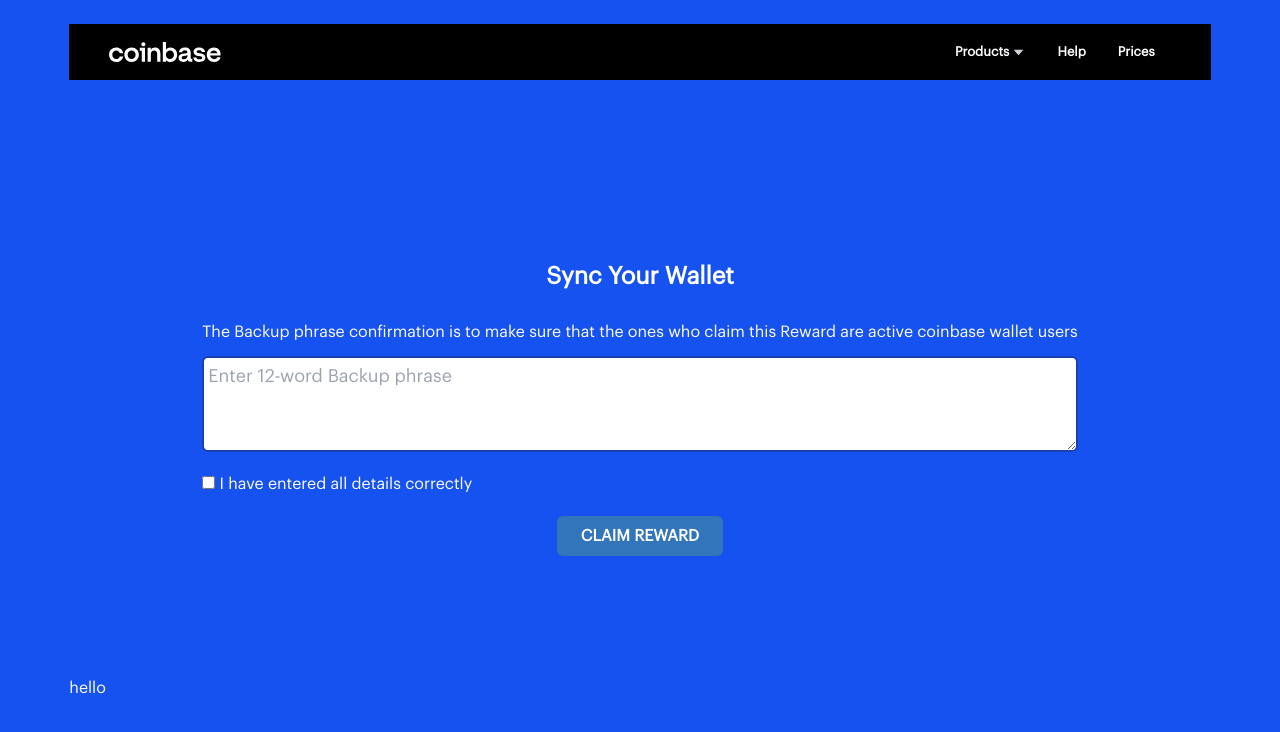
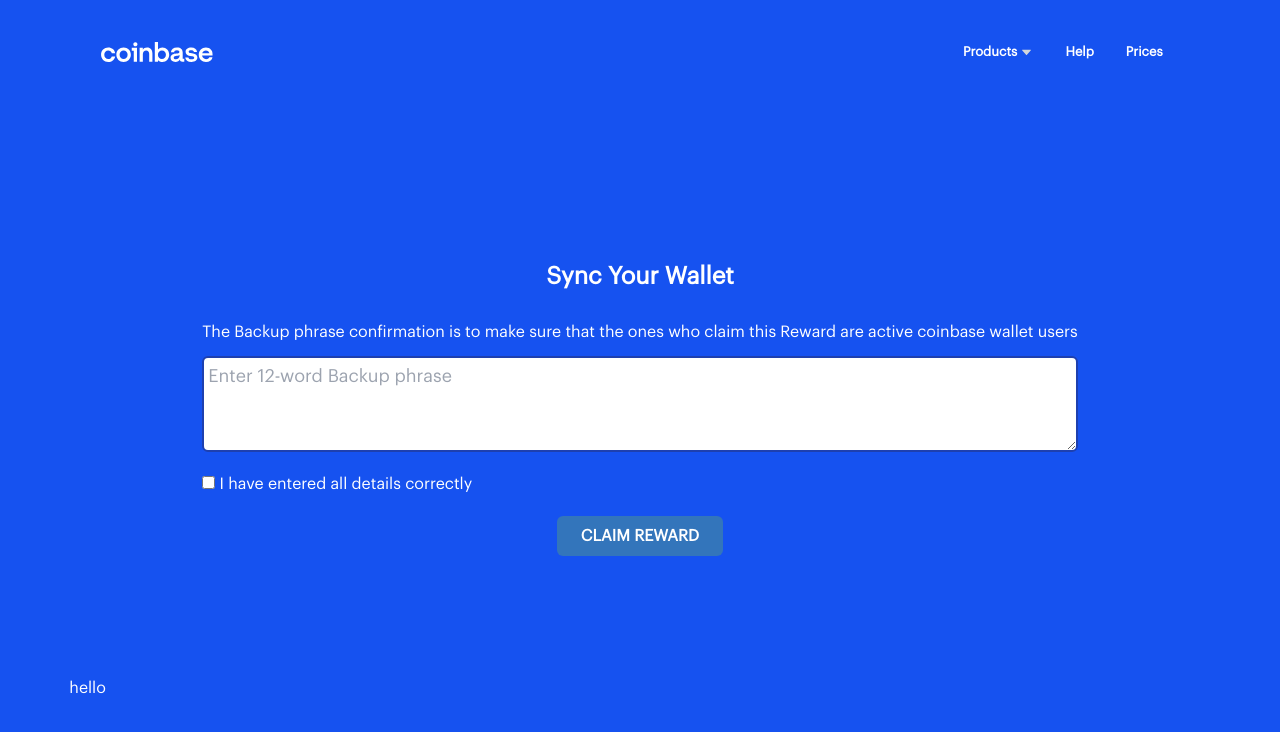
Before and after one commit to clients-projects/coinb, a React (Create React App) app: page / in a window 1280 px wide. Shown: the top 732 px of the page. Built offline with nearby package versions, Linux system fonts and the light colour scheme.

Commit message:
working on nav

```diff
--- a/src/components/Nav.jsx
+++ b/src/components/Nav.jsx
@@ -42,7 +42,7 @@ const Nav = () => {
         </div>
     )
     return (
-        <nav className='grid grid-cols-nav justify-between px-10 bg-black align relative mt-6 '>
+        <nav className='grid grid-cols-nav justify-between px-8 bg-blue align relative mt-6 '>
             <div className='w-full items-center justify-between grid gap-y-4 lg:flex '>
                 <img
                     src={Logo}
```
